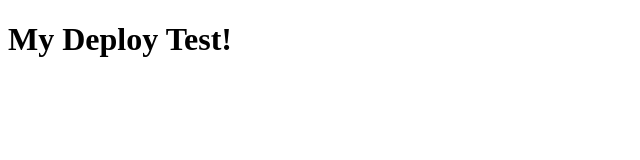
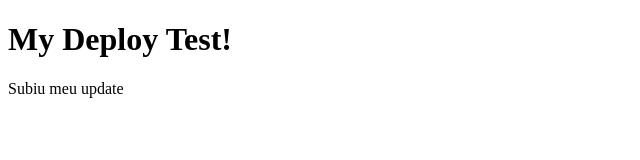
Before and after one commit to RenanArantes/wow-status, a plain HTML site: page index.html in a window 1280 px wide. Shown: the whole page, without its empty margins (0-640 px from the left). Drawn offline with Linux system fonts and the light colour scheme.

Commit message:
Update index.html

```diff
--- a/index.html
+++ b/index.html
@@ -7,5 +7,6 @@
 </head>
 <body style="background-color:#000, color:#fff">
   <h1>My Deploy Test!</h1>
+  <p>Subiu meu update</p>
 </body>
 </html>
```
